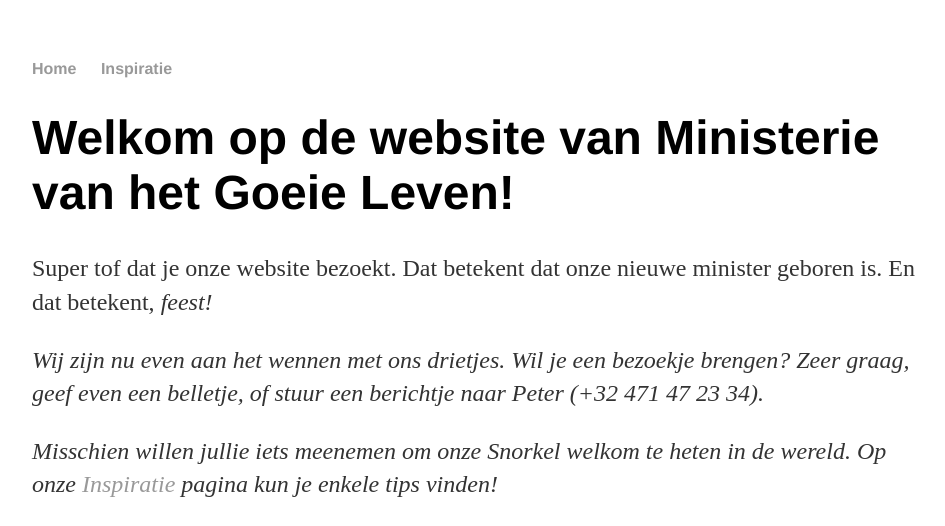
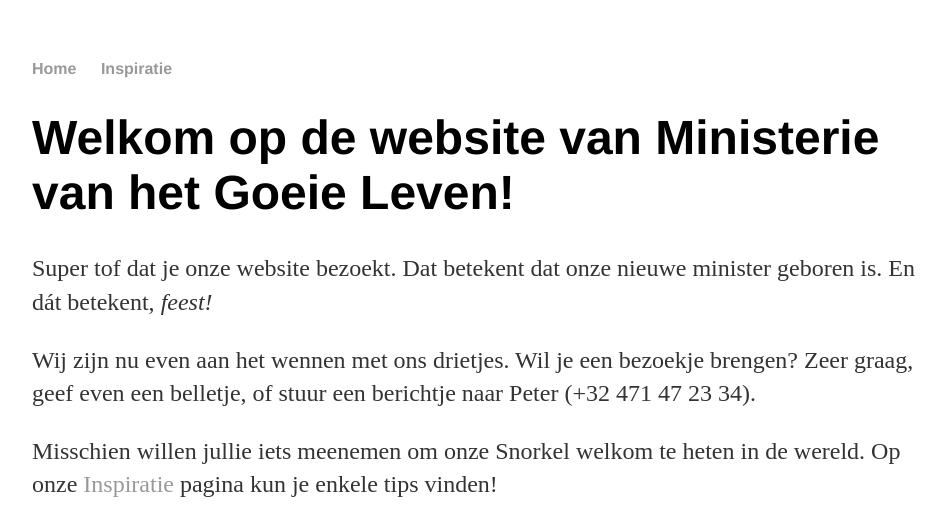
Before and after one commit to ministerievanhetgoeieleven/ministerievanhetgoeieleven.github.io, a Jekyll site: the page built from index.html, in a window 1280 px wide, cut to the strip 0-526 px from the top of the page. Shown: the whole strip, without its empty margins (160-1105 px from the left). Built offline with Jekyll 4.4.1, drawn with Linux system fonts in a browser that asks for light colours.

Commit message:
Update kdawjflkja

```diff
--- a/index.html
+++ b/index.html
@@ -4,7 +4,7 @@ title: Ministerie van het Goeie Leven
 ---
 <div class="blurb">
 	<h1>Welkom op de website van Ministerie van het Goeie Leven!</h1>
-	<p>Super tof dat je onze website bezoekt. Dat betekent dat onze nieuwe minister geboren is. En dat betekent, <em> feest! <em> <!--<a href="/about">Read more about my life...</a></p> -->
+	<p>Super tof dat je onze website bezoekt. Dat betekent dat onze nieuwe minister geboren is. En dát betekent, <em> feest! </em> <!--<a href="/about">Read more about my life...</a></p> -->
 	<p>Wij zijn nu even aan het wennen met ons drietjes. Wil je een bezoekje brengen? Zeer graag, geef even een belletje, of stuur een berichtje naar Peter (+32 471 47 23 34).
 	<p>Misschien willen jullie iets meenemen om onze Snorkel welkom te heten in de wereld. Op onze <a href='/Inspiratie'> Inspiratie </a> pagina kun je enkele tips vinden!
 	<p> <img src='mvgh.jpg' alt='Ministerie van het Goeie Leven' height='1160' width='870'>
```
Also changed, not shown: Inspiratie/index.html (+7 -2 lines).
